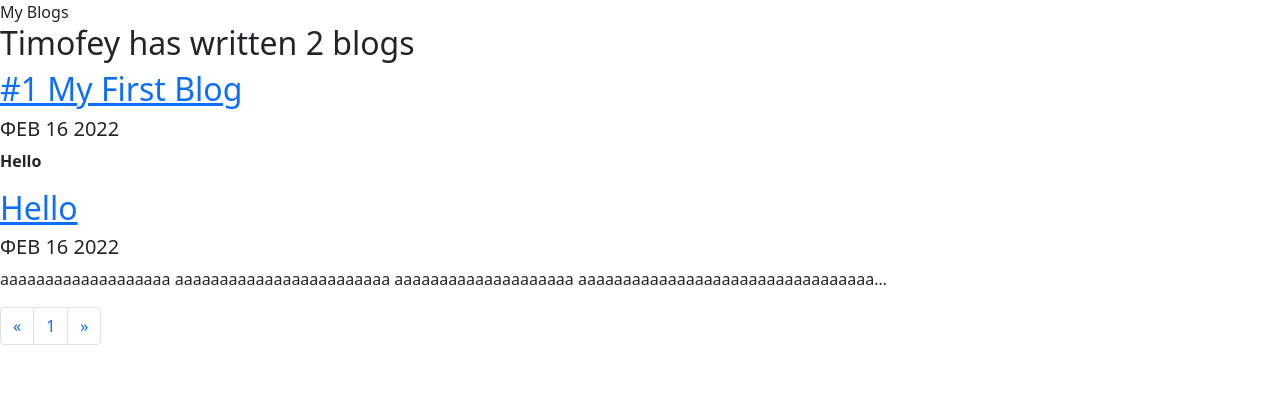
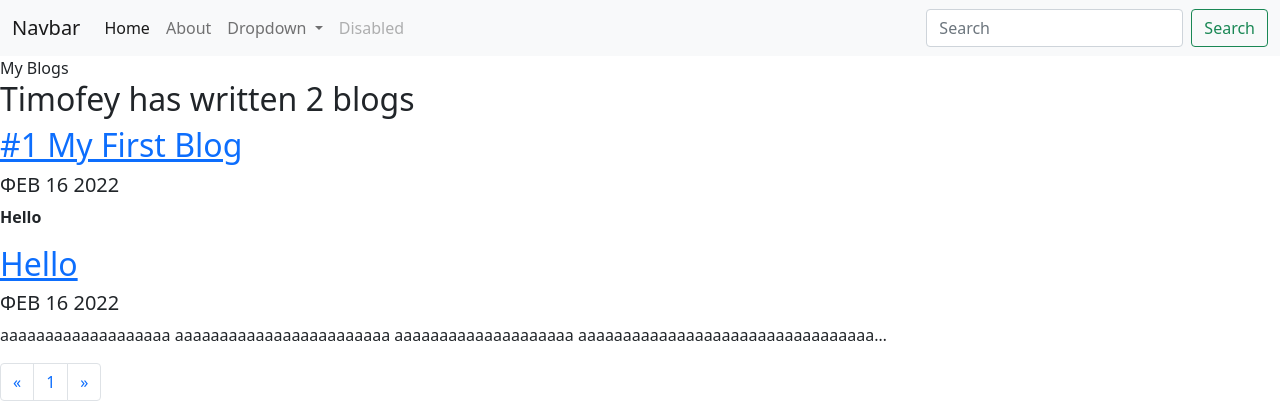
Before and after one commit to Timofey72/portfolio-django, a Django app: page /blog/ in a window 1280 px wide. Shown: the top 420 px of the page. Run offline with Django 4.2, Linux system fonts and the light colour scheme; data comes from the database, SQL or seed files in the repository; some libraries are stand-ins or nearby versions.

Commit message:
Added navigation

```diff
--- a/blog/templates/blog/all_blogs.html
+++ b/blog/templates/blog/all_blogs.html
@@ -1,14 +1,17 @@
 <!DOCTYPE html>
+<title>Blogs</title>
 <html lang="en">
 <head>
+    {% extends 'portfolio/base.html' %}
     <meta charset="UTF-8">
     <link href="https://cdn.jsdelivr.net/npm/bootstrap@5.1.3/dist/css/bootstrap.min.css" rel="stylesheet" integrity="sha384-1BmE4kWBq78iYhFldvKuhfTAU6auU8tT94WrHftjDbrCEXSU1oBoqyl2QvZ6jIW3" crossorigin="anonymous">
-    <title>Blog</title>
 </head>
 <body>
+{% block content %}
+
     My Blogs
 
-    <h2>Timofey has written {{ blogs.count }} blog{{ blogs.count|pluralize}}<h2>
+    <h2>Timofey has written {{ blogs.count }} blog{{ blogs.count|pluralize}}</h2>
 
     {% for blog in page_obj %}
 
@@ -40,5 +43,6 @@
       </ul>
     </nav>
 
+{% endblock %}
 </body>
 </html>
--- /dev/null
+++ b/portfolio/templates/portfolio/base.html
@@ -0,0 +1,54 @@
+<!DOCTYPE html>
+<html lang="en">
+<head>
+    <meta charset="utf-8">
+    <meta name="viewport" content="width=device-width, initial-scale=1">
+    <!-- Bootstrap CSS -->
+    <link href="https://cdn.jsdelivr.net/npm/bootstrap@5.1.3/dist/css/bootstrap.min.css" rel="stylesheet" integrity="sha384-1BmE4kWBq78iYhFldvKuhfTAU6auU8tT94WrHftjDbrCEXSU1oBoqyl2QvZ6jIW3" crossorigin="anonymous">
+</head>
+<body>
+    <nav class="navbar navbar-expand-lg navbar-light bg-light">
+      <div class="container-fluid">
+        <a class="navbar-brand" href="#">Navbar</a>
+        <button class="navbar-toggler" type="button" data-bs-toggle="collapse" data-bs-target="#navbarSupportedContent" aria-controls="navbarSupportedContent" aria-expanded="false" aria-label="Toggle navigation">
+          <span class="navbar-toggler-icon"></span>
+        </button>
+        <div class="collapse navbar-collapse" id="navbarSupportedContent">
+          <ul class="navbar-nav me-auto mb-2 mb-lg-0">
+            <li class="nav-item">
+              <a class="nav-link active" aria-current="page" href="#">Home</a>
+            </li>
+            <li class="nav-item">
+              <a class="nav-link" href="#">About</a>
+            </li>
+            <li class="nav-item dropdown">
+              <a class="nav-link dropdown-toggle" href="#" id="navbarDropdown" role="button" data-bs-toggle="dropdown" aria-expanded="false">
+                Dropdown
+              </a>
+              <ul class="dropdown-menu" aria-labelledby="navbarDropdown">
+                <li><a class="dropdown-item" href="#">Action</a></li>
+                <li><a class="dropdown-item" href="#">Another action</a></li>
+                <li><hr class="dropdown-divider"></li>
+                <li><a class="dropdown-item" href="#">Something else here</a></li>
+              </ul>
+            </li>
+            <li class="nav-item">
+              <a class="nav-link disabled">Disabled</a>
+            </li>
+          </ul>
+          <form class="d-flex">
+            <input class="form-control me-2" type="search" placeholder="Search" aria-label="Search">
+            <button class="btn btn-outline-success" type="submit">Search</button>
+          </form>
+        </div>
+      </div>
+    </nav>
+
+    {% block content %}{% endblock %}
+
+    <script src="https://cdn.jsdelivr.net/npm/bootstrap@5.1.3/dist/js/bootstrap.bundle.min.js" integrity="sha384-ka7Sk0Gln4gmtz2MlQnikT1wXgYsOg+OMhuP+IlRH9sENBO0LRn5q+8nbTov4+1p" crossorigin="anonymous"></script>
+    <script src="https://cdn.jsdelivr.net/npm/@popperjs/core@2.10.2/dist/umd/popper.min.js" integrity="sha384-7+zCNj/IqJ95wo16oMtfsKbZ9ccEh31eOz1HGyDuCQ6wgnyJNSYdrPa03rtR1zdB" crossorigin="anonymous"></script>
+    <script src="https://cdn.jsdelivr.net/npm/bootstrap@5.1.3/dist/js/bootstrap.min.js" integrity="sha384-QJHtvGhmr9XOIpI6YVutG+2QOK9T+ZnN4kzFN1RtK3zEFEIsxhlmWl5/YESvpZ13" crossorigin="anonymous"></script>
+
+</body>
+</html>
```
Also changed, not shown: blog/templates/blog/detail.html (+8 -1 lines), portfolio/templates/portfolio/home.html (+10 -1 lines).
